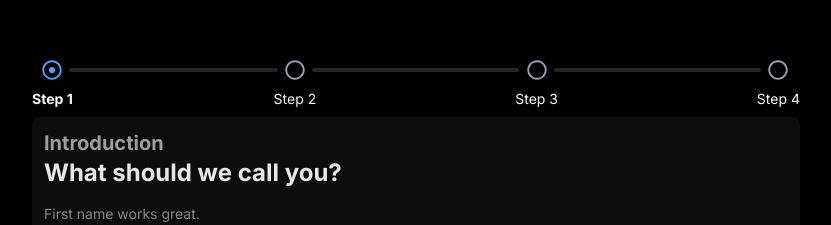
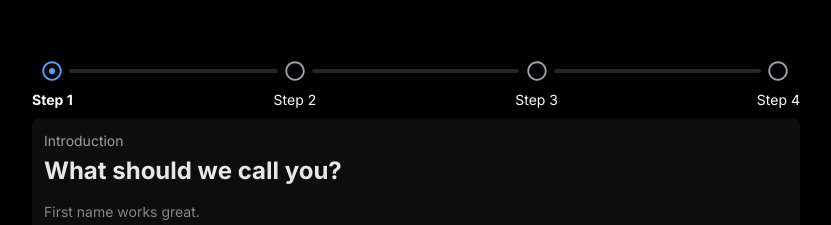
Before and after one commit to DenisDK/Zustand-mini-task, a Next.js app: page / in a window 1280 px wide. Shown: the part 204-429 px from the top of the page, without its empty margins (224-1055 px from the left). Built offline with nearby package versions, Linux system fonts and the light colour scheme.

Commit message:
minor style fix

```diff
--- a/modules/multiStepForm/components/StepFour.tsx
+++ b/modules/multiStepForm/components/StepFour.tsx
@@ -15,8 +15,8 @@ const StepFour = ({
 
   return (
     <div className="flex flex-col gap-3">
-      <div>
-        <h2 className="text-xl font-bold text-white/60">Finishing up</h2>
+      <div className="flex flex-col gap-1">
+        <h2 className="text-[14px] text-white/60">Finishing up</h2>
         <h3 className="text-2xl font-bold text-white/90">
           Anything {"you'd"} like to add?
         </h3>
--- a/modules/multiStepForm/components/StepOne.tsx
+++ b/modules/multiStepForm/components/StepOne.tsx
@@ -15,8 +15,8 @@ const StepOne = ({
 
   return (
     <div className="flex flex-col gap-3">
-      <div>
-        <h2 className="text-xl font-bold text-white/60">Introduction</h2>
+      <div className="flex flex-col gap-1">
+        <h2 className="text-[14px] text-white/60">Introduction</h2>
         <h3 className="text-2xl font-bold text-white/90">
           What should we call you?
         </h3>
--- a/modules/multiStepForm/components/StepThree.tsx
+++ b/modules/multiStepForm/components/StepThree.tsx
@@ -50,8 +50,8 @@ const StepThree = ({
 
   return (
     <div className="flex flex-col gap-3">
-      <div>
-        <h2 className="text-xl font-bold text-white/60">Details</h2>
+      <div className="flex flex-col gap-1">
+        <h2 className="text-[14px] text-white/60">Details</h2>
         <h3 className="text-2xl font-bold text-white/90">
           What best describes you?
         </h3>
--- a/modules/multiStepForm/components/StepTwo.tsx
+++ b/modules/multiStepForm/components/StepTwo.tsx
@@ -57,8 +57,8 @@ const StepTwo = ({
 
   return (
     <div className="flex flex-col gap-3">
-      <div>
-        <h2 className="text-xl font-bold text-white/60">Contact</h2>
+      <div className="flex flex-col gap-1">
+        <h2 className="text-[14px] text-white/60">Contact</h2>
         <h3 className="text-2xl font-bold text-white/90">
           {"What's"} your email address?
         </h3>
```
